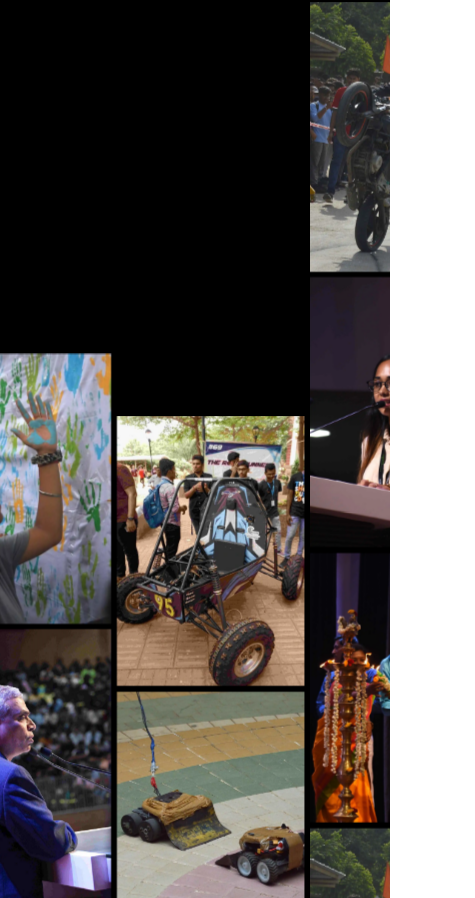
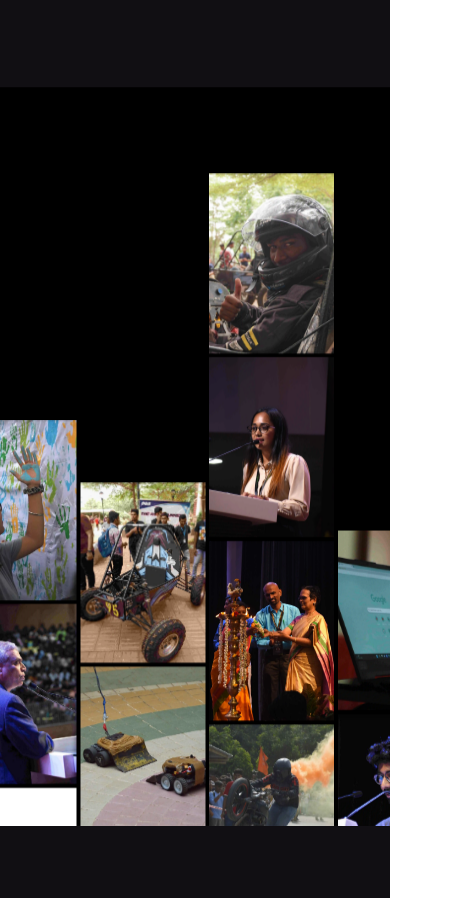
Before and after one commit to EmmanuelAllanMJ/technovit23, a Next.js app: page / in a window 390 px wide. Shown: the part 1126-2024 px from the top of the page, 475 px wide, since content can reach past the window. Built offline with nearby package versions, Linux system fonts and the light colour scheme.

Commit message:
Minor fix in events page and gallery page

```diff
--- a/src/app/globals.css
+++ b/src/app/globals.css
@@ -45,9 +45,7 @@
 .gallery .column:nth-of-type(4) {
   @apply -top-3/4;
 }
-.spacer {
-  @apply h-screen;
-}
+
 
 .svgCurve {
   position: absolute;
--- a/src/components/Events.tsx
+++ b/src/components/Events.tsx
@@ -1,34 +1,19 @@
 import React from "react";
 import Card from "./card";
-const Events = ({}) => {
+const Events = ({ }) => {
   return (
     <div className=" font-monty">
-      <div className="flex flex-row justify-center text-white  ">
-        <span className="flex flex-row">
+      <div className="flex justify-center text-white px-12 py-7 ">
+        <div className="w-full md:w-auto md:flex-grow-0 md:mr-7">
           <input
-            className=" bg-stone-600 rounded-full wit py-3 px-3 mr-7 "
+            className="bg-stone-600 rounded-full py-3 px-3 w-full md:w-auto"
             type="search"
             placeholder="Search event name..."
           />
+        </div>
 
-          {/* <svg
-            xmlns="http://www.w3.org/2000/svg"
-            width="35"
-            height="35"
-            viewBox="0 0 34 35"
-            fill="none"
-            className=""
-          >
-            <path
-              d="M21.9583 20.3333H20.8392L20.4425 19.9508C21.8788 18.2849 22.6682 16.158 22.6667 13.9583C22.6667 12.1371 22.1266 10.3568 21.1148 8.84246C20.103 7.32816 18.6648 6.1479 16.9822 5.45095C15.2996 4.75399 13.4481 4.57163 11.6619 4.92694C9.87564 5.28225 8.23487 6.15925 6.94706 7.44706C5.65925 8.73487 4.78225 10.3756 4.42694 12.1619C4.07163 13.9481 4.25399 15.7996 4.95095 17.4822C5.6479 19.1648 6.82816 20.603 8.34246 21.6148C9.85676 22.6266 11.6371 23.1667 13.4583 23.1667C15.7392 23.1667 17.8358 22.3308 19.4508 20.9425L19.8333 21.3392V22.4583L26.9167 29.5275L29.0275 27.4167L21.9583 20.3333ZM13.4583 20.3333C9.93084 20.3333 7.08334 17.4858 7.08334 13.9583C7.08334 10.4308 9.93084 7.58334 13.4583 7.58334C16.9858 7.58334 19.8333 10.4308 19.8333 13.9583C19.8333 17.4858 16.9858 20.3333 13.4583 20.3333Z"
-              fill="white"
-              fill-opacity="0.5"
-            />
-          </svg> */}
-        </span>
-
-        <div>
-          <select className=" bg-stone-600 rounded-full py-3 px-3 w-36 h-12 mr-7 ">
+        <div className="w-full md:w-auto md:flex-grow-0 md:mr-7">
+          <select className="bg-stone-600 rounded-full py-3 px-3 w-full md:w-auto">
             <option value="">Schools</option>
             <option value="School 1">QUBIT</option>
             <option value="School 2">Scope</option>
@@ -37,8 +22,9 @@ const Events = ({}) => {
             <option value="School 5">School 5</option>
           </select>
         </div>
-        <div>
-          <select className=" bg-stone-600 rounded-full  py-3 px-3 w-34 h-12 mr-7 ">
+
+        <div className="w-full md:w-auto md:flex-grow-0">
+          <select className="bg-stone-600 rounded-full py-3 px-3 w-full md:w-auto">
             <option value="">Price</option>
             <option value="Low">Low</option>
             <option value="Medium">Medium</option>
@@ -46,7 +32,8 @@ const Events = ({}) => {
           </select>
         </div>
       </div>
-      <div className="flex felx-row justify-center overflow-auto">
+
+      <div className="flex flex-wrap justify-center items-center overflow-auto md:px-6">
         <Card />
         <Card />
         <Card />
--- a/src/components/Gallery.tsx
+++ b/src/components/Gallery.tsx
@@ -59,10 +59,10 @@ const Gallery: React.FC = () => {
 
   return (
     <section className="overflow-hidden">
-      <div ref={gallery} className={`gallery -mx-[175px] scale-75 lg:mx-0 lg:scale-100 `}>
-        <Column images={[images[0], images[5], images[10], images[0]]} y={y} />
+      <div ref={gallery} className={`gallery -mx-[300px] scale-50 lg:mx-0 md:scale-75 lg:scale-100 `}>
+        <Column images={[images[0], images[5], images[10], images[9]]} y={y} />
         <Column images={[images[3], images[4], images[3], images[11]]} y={y2} />
-        <Column images={[images[6], images[7], images[8], images[6]]} y={y3} />
+        <Column images={[images[2], images[7], images[8], images[6]]} y={y3} />
         <Column images={[images[11], images[9], images[2], images[11]]} y={y4} />
       </div>
     </section>
@@ -77,7 +77,7 @@ interface ColumnProps {
 const Column: React.FC<ColumnProps> = ({ images, y }) => {
   return (
     <motion.div
-      className={`column relative h-full w-3/12 min-w-[250px] flex flex-col gap-[2vw] scale-75`}
+      className={`column relative h-full w-3/12 min-w-[250px]  flex flex-col gap-[2vw] scale-75`}
       style={{ y }}
     >
       {images.map((src, i) => (
```
